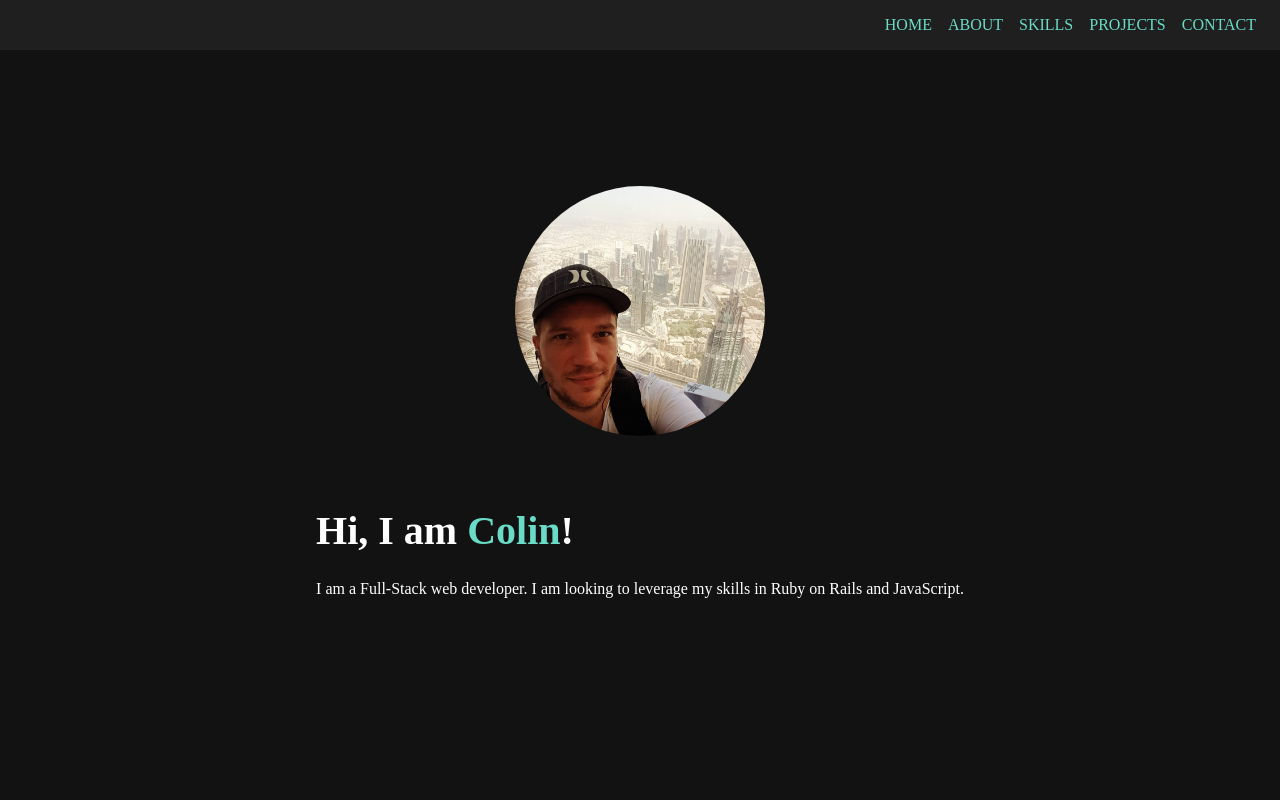
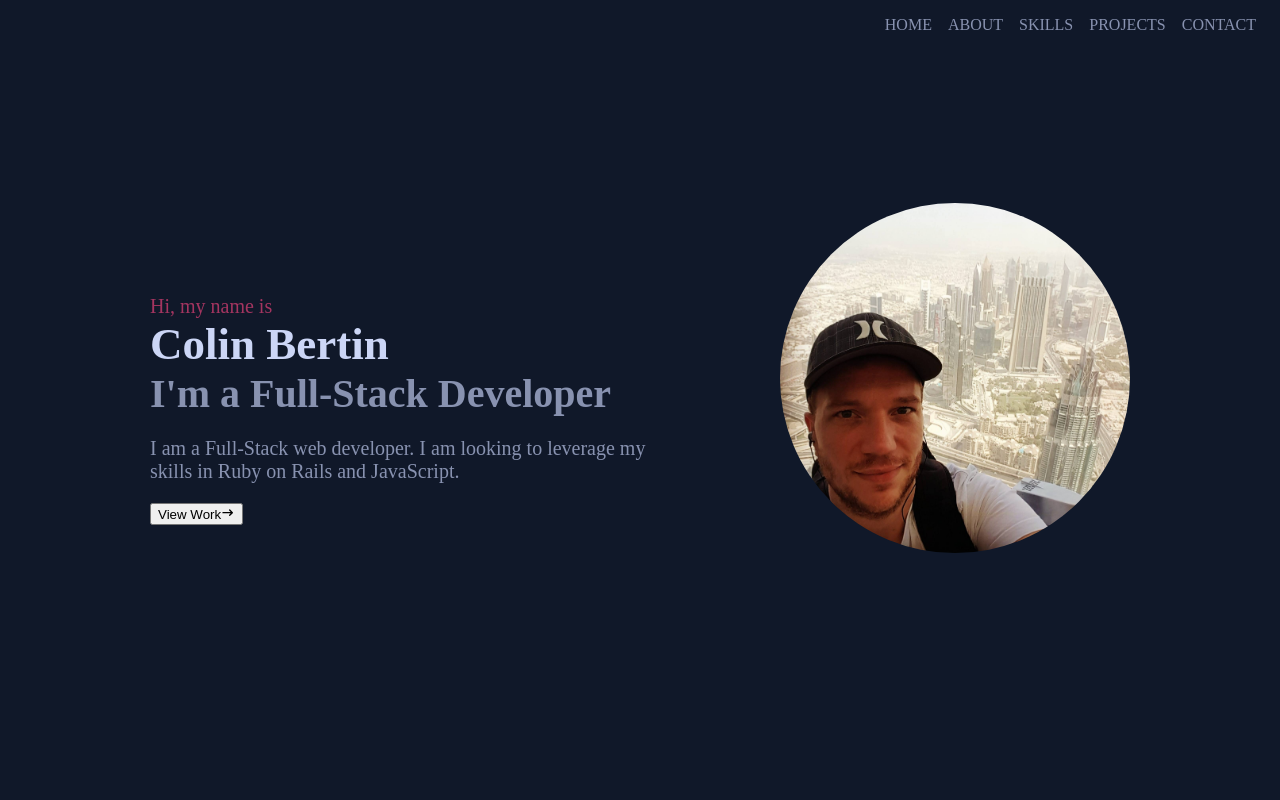
Before and after one commit to ColinBertin/portfolio, a React (Create React App) app: page / in a window 1280 px wide. Shown: the top 800 px of the page. Built offline with nearby package versions, Linux system fonts and the light colour scheme.

Commit message:
color setup

```diff
--- a/src/App.scss
+++ b/src/App.scss
@@ -10,7 +10,7 @@ h2 {
 
 .projects, .about, .skills, .contact {
   width: 100%;
-  background-color: #121212;
+  background-color: #101829;
   // border-radius: 10px;
   // margin: 16px 0;
   padding: 0 20px;
--- a/src/components/banner/Banner.jsx
+++ b/src/components/banner/Banner.jsx
@@ -1,17 +1,24 @@
 import React from 'react';
 import './Banner.scss';
+import { HiArrowNarrowRight } from "react-icons/hi";
 
 import me from '../../assets/me.jpeg';
 
 const Banner = (props) => {
   return (
     <div className='banner'>
-      <div className="photo">
+      <div className="banner-photo">
         <img src={me} alt="Me" />
       </div>
-      <div className="intro">
-        <h1>Hi, I am <span className='blue'>Colin</span>!</h1>
+      <div className="banner-intro">
+        <p className='banner-pink'>Hi, my name is</p>
+        <h1 className='banner-h1'>Colin Bertin</h1>
+        <h2 className='banner-h2'>I'm a Full-Stack Developer </h2>
         <p>I am a Full-Stack web developer. I am looking to leverage my skills in Ruby on Rails and JavaScript.</p>
+        <button>
+          View Work
+          < HiArrowNarrowRight />
+        </button>
       </div>
     </div>
   );
--- a/src/components/banner/Banner.scss
+++ b/src/components/banner/Banner.scss
@@ -3,24 +3,40 @@
   // margin-bottom: 16px;
   // width: 100vw;
   height: 100vh;
-  background-color: #121212;
-  color: #FFF;
+  background-color: #101829;
+  // color: #C9CFE8;
   display: flex;
   flex-direction: column;
   justify-content: center;
   align-items: center;
+  // line-height: 15px;
 }
 
-.photo img {
+.banner-pink {
+  color: #A43560;
+  margin-bottom: 0;
+}
+
+.banner-photo img {
   width: 250px;
   height: auto;
   border-radius: 50%;
   margin-bottom: 40px;
 }
 
-.blue {
-  color: #6ADBC6;
+.banner-h1 {
+  margin: 0;
+  color: #ccd6f6;
 }
+
+.banner-h2 {
+  text-align: left;
+  margin: 0;
+}
+
+// .banner-intro {
+
+// }
 
 // @media (min-width: 540px) {
 //   .banner{
@@ -28,8 +44,24 @@
 //   }
 // }
 
-// @media (min-width: 720px) {
-//   .banner {
-//     margin-bottom: 32px;
-//   }
-// }
+@media (min-width: 720px) {
+
+  .banner-photo img {
+    width: 350px;
+  }
+
+  .banner-intro {
+    padding: 0 100px;
+  }
+}
+
+@media (min-width: 965px) {
+  .banner {
+    flex-direction: row-reverse;
+    padding: 0 150px;
+  }
+
+  .banner-intro {
+    padding-left: 0;
+  }
+}
--- a/src/components/navbar/Navbar.scss
+++ b/src/components/navbar/Navbar.scss
@@ -5,8 +5,8 @@
   height: 50px;
   width: 100vw;
   display: flex;
-  background-color: #1F1F1F;
-  color: #6ADBC6;
+  background-color: #101829;
+  // color: #fff;
   justify-content: flex-end;
   align-items: center;
 }
@@ -38,8 +38,8 @@ li {
   margin: 0;
   padding: 0;
   list-style: none;
-  background-color: #1F1F1F;
-  color: #6ADBC6;
+  background-color: #101829;
+  // color: #FFF;
   height: 100vh;
   width: 100vw;
   top: 50px;
@@ -51,7 +51,7 @@ li {
 }
 
 .mobile-list-active li:hover {
-  color: #54aa9a;
+  color: #A43560;
 }
 
 .desktop-list {
@@ -64,7 +64,7 @@ li {
 }
 
 .desktop-list li:hover {
-  color: #54aa9a;
+  color: #A43560;
 }
 
 .desktop-list li {
--- a/src/components/projects/card/Card.scss
+++ b/src/components/projects/card/Card.scss
@@ -5,7 +5,7 @@
   max-height: 500px;
   // border: 1px solid green;
   background-color: #1D1D1D;
-  color: #fff;
+  // color: #fff;
   overflow: hidden;
   position: relative;
   border-radius: 5px;
--- a/src/index.scss
+++ b/src/index.scss
@@ -6,6 +6,7 @@ body {
   background-color: #1E1E1E;
   margin: 0;
   max-width: 100vw;
+  color: #8892b0;
 }
 
 h1 {
@@ -14,9 +15,23 @@ h1 {
 
 h2 {
   font-size: 32px;
-  color: #fff;
 }
 
 p {
-  color: #fff;
+  font-size: 18px;
 }
+
+@media (min-width: 720px) {
+
+  h1 {
+    font-size: 45px;
+  }
+
+  h2 {
+    font-size: 40px;
+  }
+
+  p {
+    font-size: 20px;
+  }
+}
```
